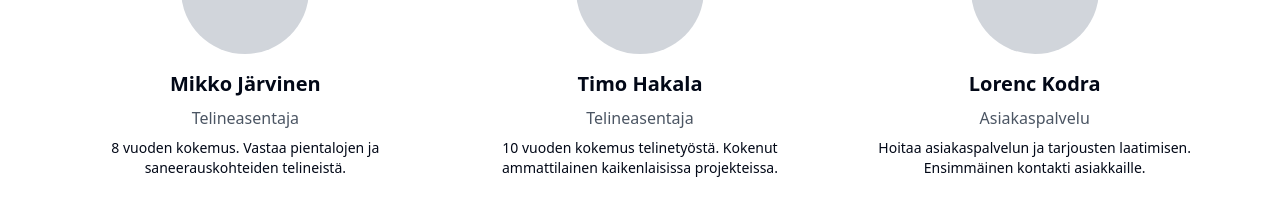
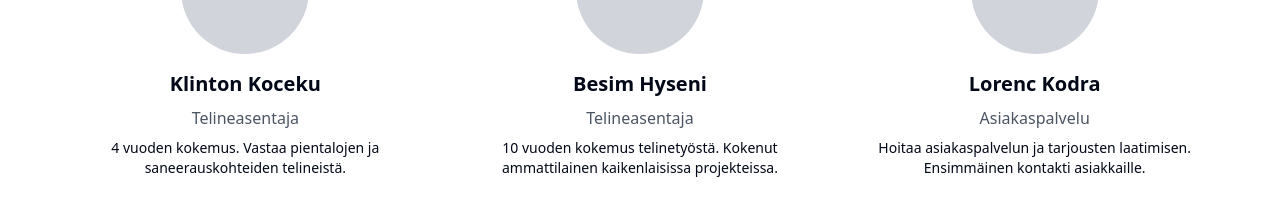
Before and after one commit to lorenckodraahdintie/helsinki-scaffolding-hub, a React (Vite) app: page /team in a window 1280 px wide. Shown: the part 746-952 px from the top of the page. Built offline with nearby package versions, Linux system fonts and the light colour scheme.

Commit message:
Visual edit in Lovable
Edited UI in Lovable

```diff
--- a/src/pages/Team.tsx
+++ b/src/pages/Team.tsx
@@ -43,14 +43,16 @@ const Team = () => {
 
                 <div className="text-center">
                   <div className="w-32 h-32 bg-gray-300 rounded-full mx-auto mb-4"></div>
-                  <h3 className="text-xl font-semibold mb-2">Mikko Järvinen</h3>
+                  <h3 className="text-xl font-semibold mb-2">Klinton Koceku</h3>
                   <p className="text-gray-600 mb-2">Telineasentaja</p>
-                  <p className="text-sm">8 vuoden kokemus. Vastaa pientalojen ja saneerauskohteiden telineistä.</p>
+                  <p className="text-sm">4 vuoden kokemus. Vastaa pientalojen ja saneerauskohteiden telineistä.</p>
                 </div>
 
                 <div className="text-center">
                   <div className="w-32 h-32 bg-gray-300 rounded-full mx-auto mb-4"></div>
-                  <h3 className="text-xl font-semibold mb-2">Timo Hakala</h3>
+                  <h3 className="text-xl font-semibold mb-2">Besim Hyseni
+
+                </h3>
                   <p className="text-gray-600 mb-2">Telineasentaja</p>
                   <p className="text-sm">10 vuoden kokemus telinetyöstä. Kokenut ammattilainen kaikenlaisissa projekteissa.</p>
                 </div>
```
